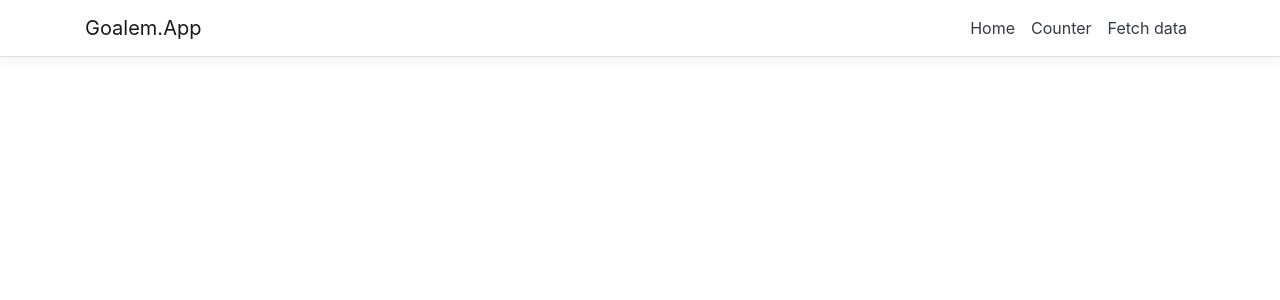
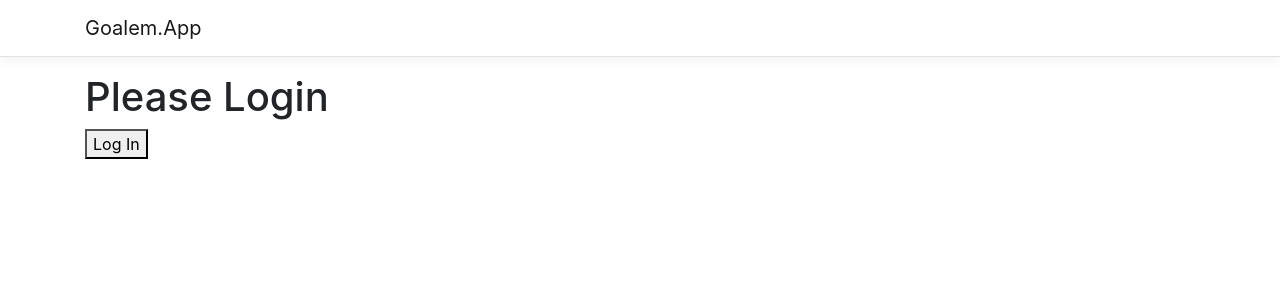
Before and after one commit to bdchodos/goalem, a React (Create React App) app in the folder src/Goalem.App/ClientApp/: page /login in a window 1280 px wide. Shown: the top 300 px of the page. Built offline with nearby package versions, Linux system fonts and the light colour scheme.

Commit message:
Gated all pages behind login

```diff
--- a/src/Goalem.App/ClientApp/src/App.tsx
+++ b/src/Goalem.App/ClientApp/src/App.tsx
@@ -4,13 +4,29 @@ import Layout from './components/Layout';
 import Home from './components/Home';
 import Counter from './components/Counter';
 import FetchData from './components/FetchData';
+import AuthRoute from './components/AuthRoute';
+import Login from './components/Login';
+import { useAuth0 } from '@auth0/auth0-react'
 
 import './custom.css'
 
-export default () => (
-  <Layout>
-    <Route exact path='/' component={Home} />
-    <Route path='/counter' component={Counter} />
-    <Route path='/fetch-data/:startDateIndex?' component={FetchData} />
-  </Layout>
-);
+export default () => {
+  const { isLoading, isAuthenticated } = useAuth0();
+
+  if (isLoading) {
+    return <div>Loading...</div>;
+  }
+
+  const layoutProps = {
+    isAuthenticated: isAuthenticated
+  };
+
+  return (
+    <Layout {...layoutProps}>
+      <Route path='/Login' component={Login} />
+      <AuthRoute exact path='/' component={Home} />
+      <AuthRoute path='/counter' component={Counter} />
+      <AuthRoute path='/fetch-data/:startDateIndex?' component={FetchData} />
+    </Layout>
+  );
+}
--- /dev/null
+++ b/src/Goalem.App/ClientApp/src/components/AuthRoute.tsx
@@ -0,0 +1,20 @@
+import React, { Component } from 'react'
+import {
+  Route,
+  Redirect,
+  RouteProps,
+} from "react-router";
+import { connect } from 'react-redux'
+import { useAuth0 } from '@auth0/auth0-react'
+
+const AuthRoute = (routeProps: RouteProps) => {
+  const isAuthenticated = useAuth0().isAuthenticated;
+
+  if (isAuthenticated) {
+    return <Route {...routeProps} />
+  }
+
+  return <Redirect to='/login' />;
+};
+
+export default connect()(AuthRoute);
--- a/src/Goalem.App/ClientApp/src/components/Home.tsx
+++ b/src/Goalem.App/ClientApp/src/components/Home.tsx
@@ -1,6 +1,5 @@
 import * as React from 'react';
 import { connect } from 'react-redux';
-import LoginButton from './LoginButton';
 
 const Home = () => (
   <div>
@@ -18,7 +17,6 @@ const Home = () => (
       <li><strong>Efficient production builds</strong>. In production mode, development-time features are disabled, and your <code>dotnet publish</code> configuration produces minified, efficiently bundled JavaScript files.</li>
     </ul>
     <p>The <code>ClientApp</code> subdirectory is a standard React application based on the <code>create-react-app</code> template. If you open a command prompt in that directory, you can run <code>npm</code> commands such as <code>npm test</code> or <code>npm install</code>.</p>
-    <LoginButton />
   </div>
 );
 
--- a/src/Goalem.App/ClientApp/src/components/Layout.tsx
+++ b/src/Goalem.App/ClientApp/src/components/Layout.tsx
@@ -2,11 +2,13 @@ import * as React from 'react';
 import { Container } from 'reactstrap';
 import NavMenu from './NavMenu';
 
-export default (props: { children?: React.ReactNode }) => (
+export default (props: { isAuthenticated: boolean, children?: React.ReactNode }) => {
+  return (
     <React.Fragment>
-    <NavMenu />
+      <NavMenu isAuthenticated={props.isAuthenticated} />
       <Container>
           {props.children}
       </Container>
     </React.Fragment>
   );
+};
--- /dev/null
+++ b/src/Goalem.App/ClientApp/src/components/Login.tsx
@@ -0,0 +1,12 @@
+import * as React from 'react';
+import { connect } from 'react-redux';
+import LoginButton from './LoginButton';
+
+const Login = () => (
+  <div>
+    <h1>Please Login</h1>
+    <LoginButton />
+  </div>
+);
+
+export default connect()(Login);
--- a/src/Goalem.App/ClientApp/src/components/NavMenu.tsx
+++ b/src/Goalem.App/ClientApp/src/components/NavMenu.tsx
@@ -3,7 +3,7 @@ import { Collapse, Container, Navbar, NavbarBrand, NavbarToggler, NavItem, NavLi
 import { Link } from 'react-router-dom';
 import './NavMenu.css';
 
-export default class NavMenu extends React.PureComponent<{}, { isOpen: boolean }> {
+export default class NavMenu extends React.PureComponent<{ isAuthenticated: boolean }, { isOpen: boolean }> {
   public state = {
     isOpen: false
   };
@@ -17,6 +17,8 @@ export default class NavMenu extends React.PureComponent<{}, { isOpen: boolean }
             <NavbarToggler onClick={this.toggle} className="mr-2" />
             <Collapse className="d-sm-inline-flex flex-sm-row-reverse" isOpen={this.state.isOpen} navbar>
               <ul className="navbar-nav flex-grow">
+                {this.props.isAuthenticated && (
+                  <React.Fragment>
                     <NavItem>
                       <NavLink tag={Link} className="text-dark" to="/">Home</NavLink>
                     </NavItem>
@@ -26,6 +28,7 @@ export default class NavMenu extends React.PureComponent<{}, { isOpen: boolean }
                     <NavItem>
                       <NavLink tag={Link} className="text-dark" to="/fetch-data">Fetch data</NavLink>
                     </NavItem>
+                  </React.Fragment>)}
               </ul>
             </Collapse>
           </Container>
```
Lines whose indentation alone changed are shown as unchanged.
